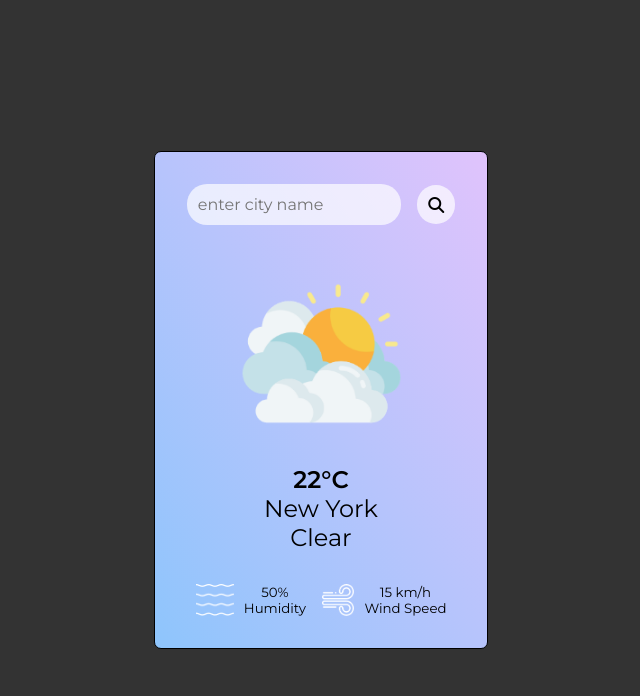
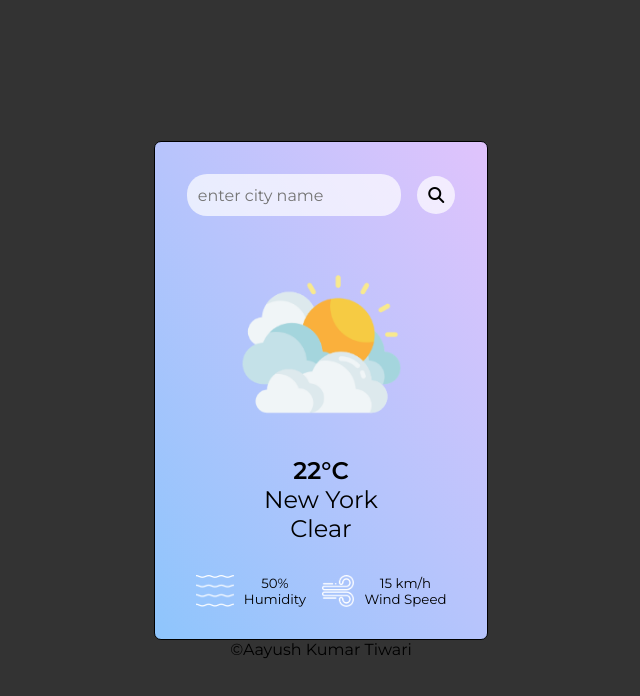
Before and after one commit to AayushAKT/Weather, a plain HTML site: page index.html in a window 1280 px wide. Shown: the whole page, without its empty margins (319-959 px from the left). Drawn offline with Linux system fonts and the light colour scheme.

Commit message:
Added Footer in html

```diff
--- a/index.html
+++ b/index.html
@@ -41,6 +41,10 @@
             </div>
         </div>
     </div>
+
+    <footer>
+        ©Aayush Kumar Tiwari
+    </footer>
 </body>
 
 <script src="script.js"></script>
```
